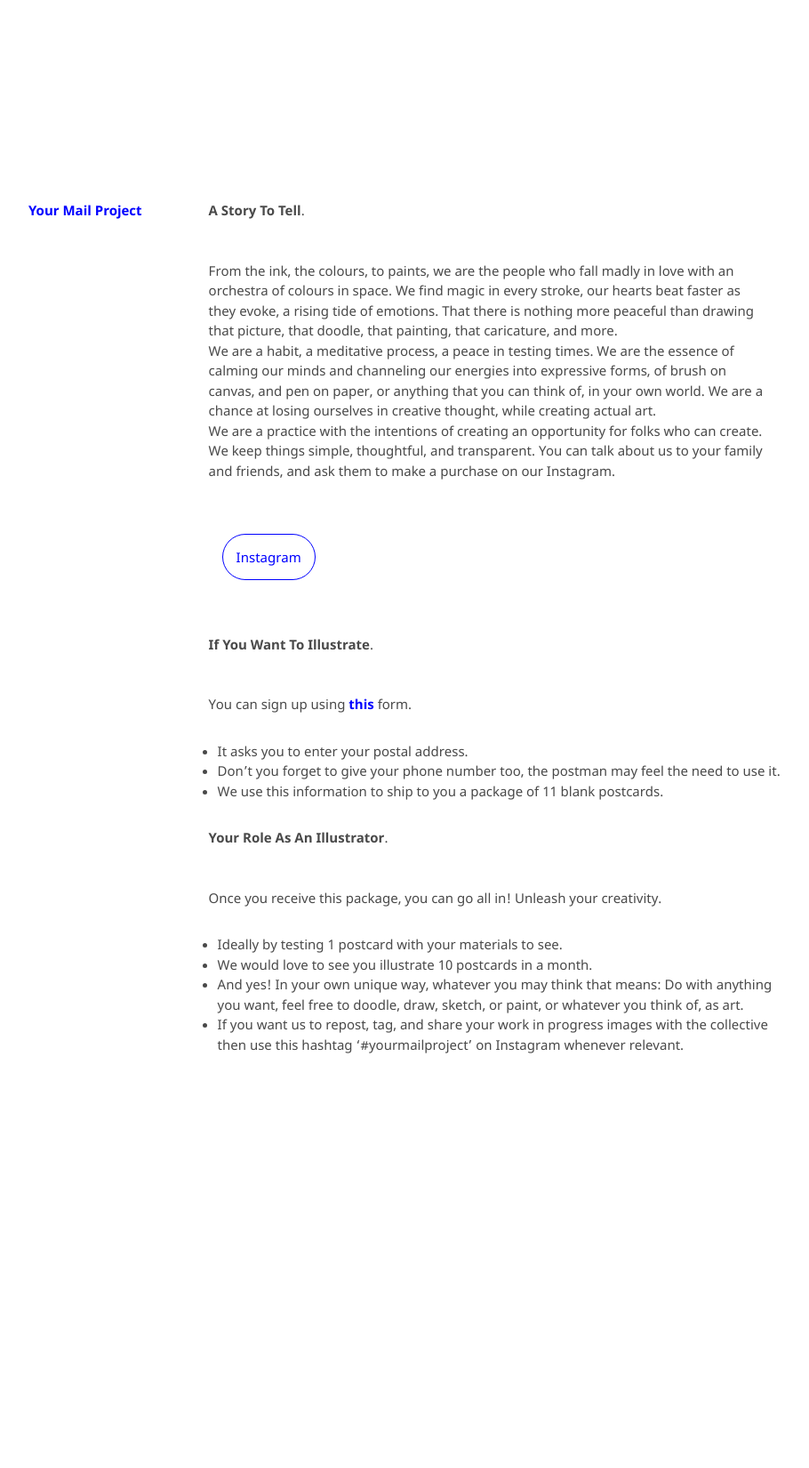
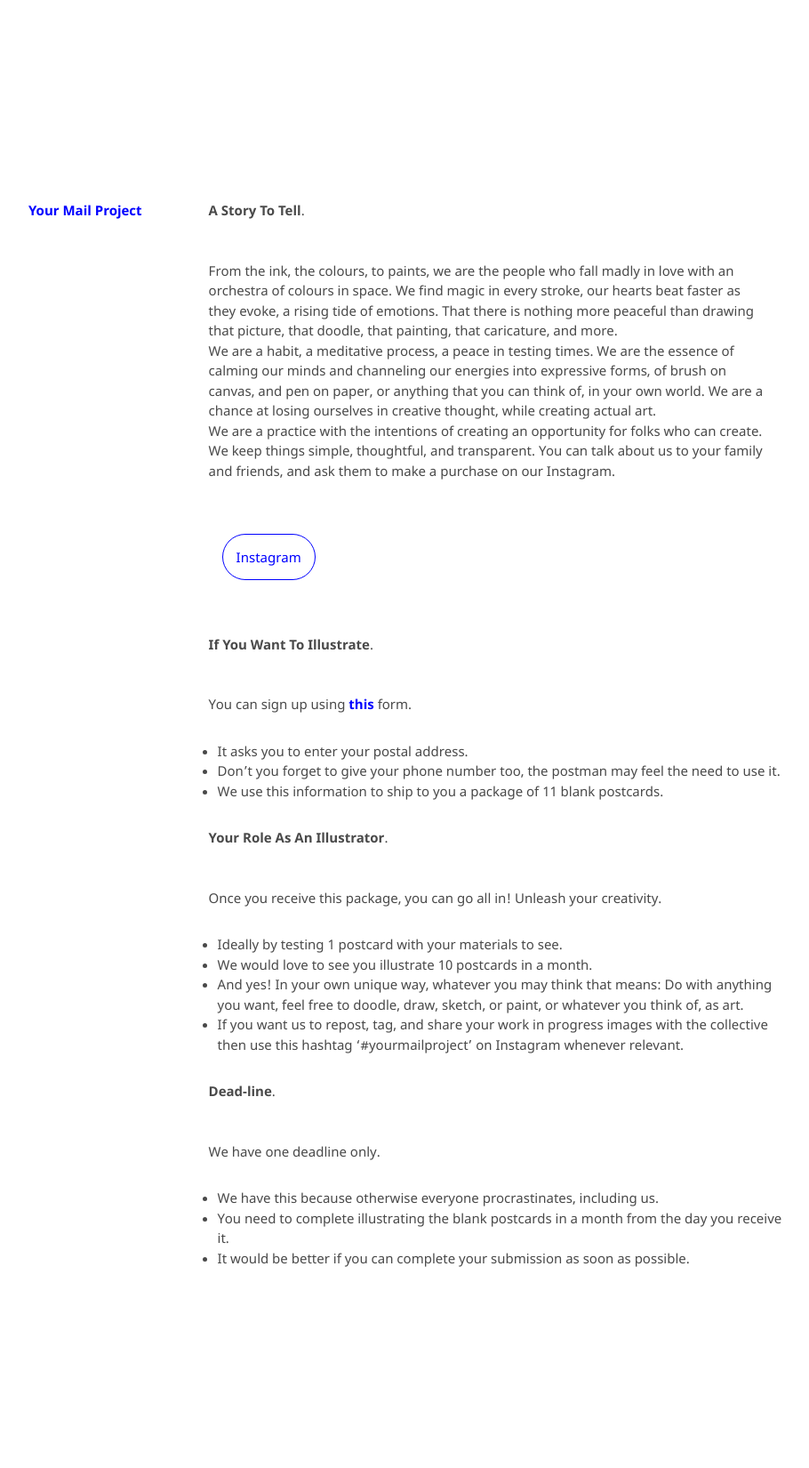
Before and after one commit to kvshvlin/yourmailproject, a Jekyll site: the page built from forartists.md, in a window 1280 px wide. Shown: the whole page at 89% size, without its empty margins (193-1103 px from the left). Built offline with Jekyll 4.4.1, drawn with Linux system fonts in a browser that asks for light colours; our own code applies the rules of GitHub Pages for plain Markdown files; before the commit the page ends 1410 px from its top, so only the background shows below that.

Commit message:
Update forartists.md

```diff
--- a/forartists.md
+++ b/forartists.md
@@ -26,3 +26,10 @@ Once you receive this package, you can go all in! Unleash your creativity.
 - We would love to see you illustrate 10 postcards in a month.
 - And yes! In your own unique way, whatever you may think that means: Do with anything you want, feel free to doodle, draw, sketch, or paint, or whatever you think of, as art.
 - If you want us to repost, tag, and share your work in progress images with the collective then use this hashtag '#yourmailproject' on Instagram whenever relevant.
+
+**Dead-line**.
+
+We have one deadline only.
+- We have this because otherwise everyone procrastinates, including us.
+- You need to complete illustrating the blank postcards in a month from the day you receive it.
+- It would be better if you can complete your submission as soon as possible.
```
